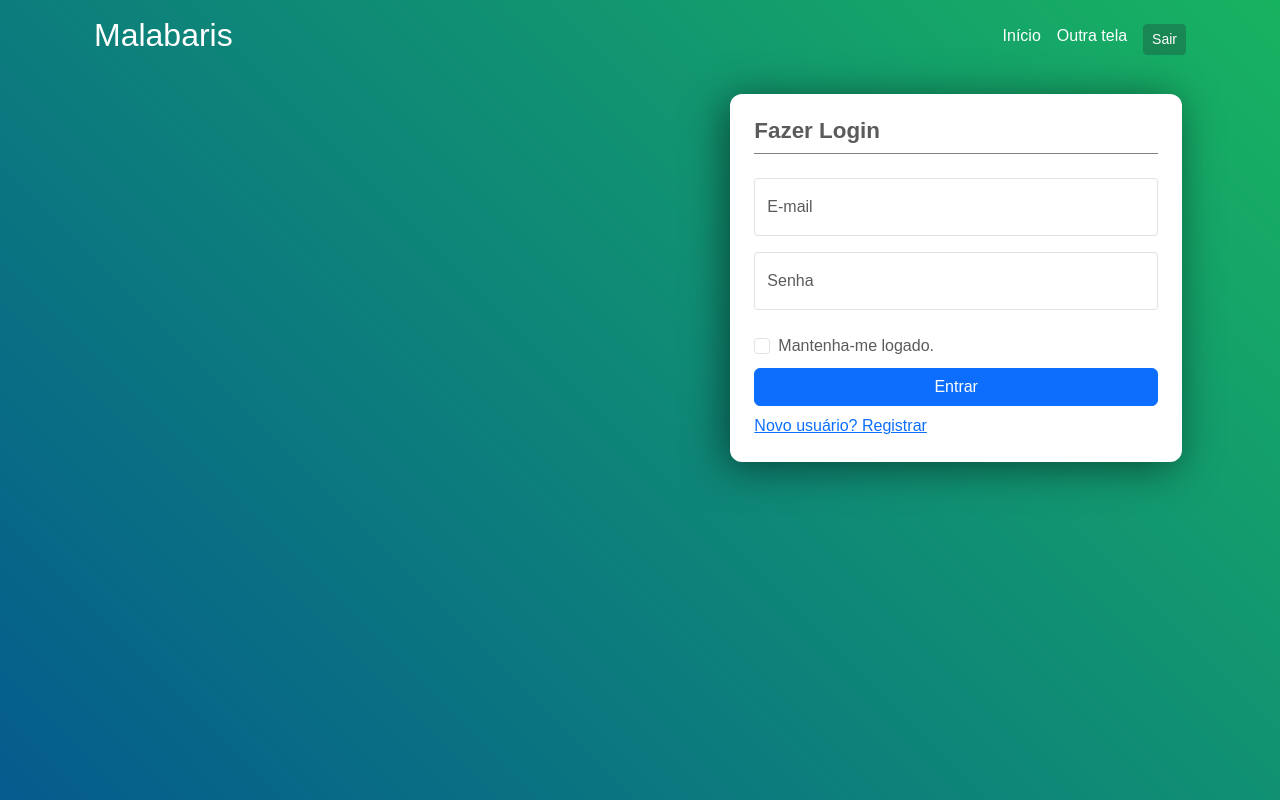
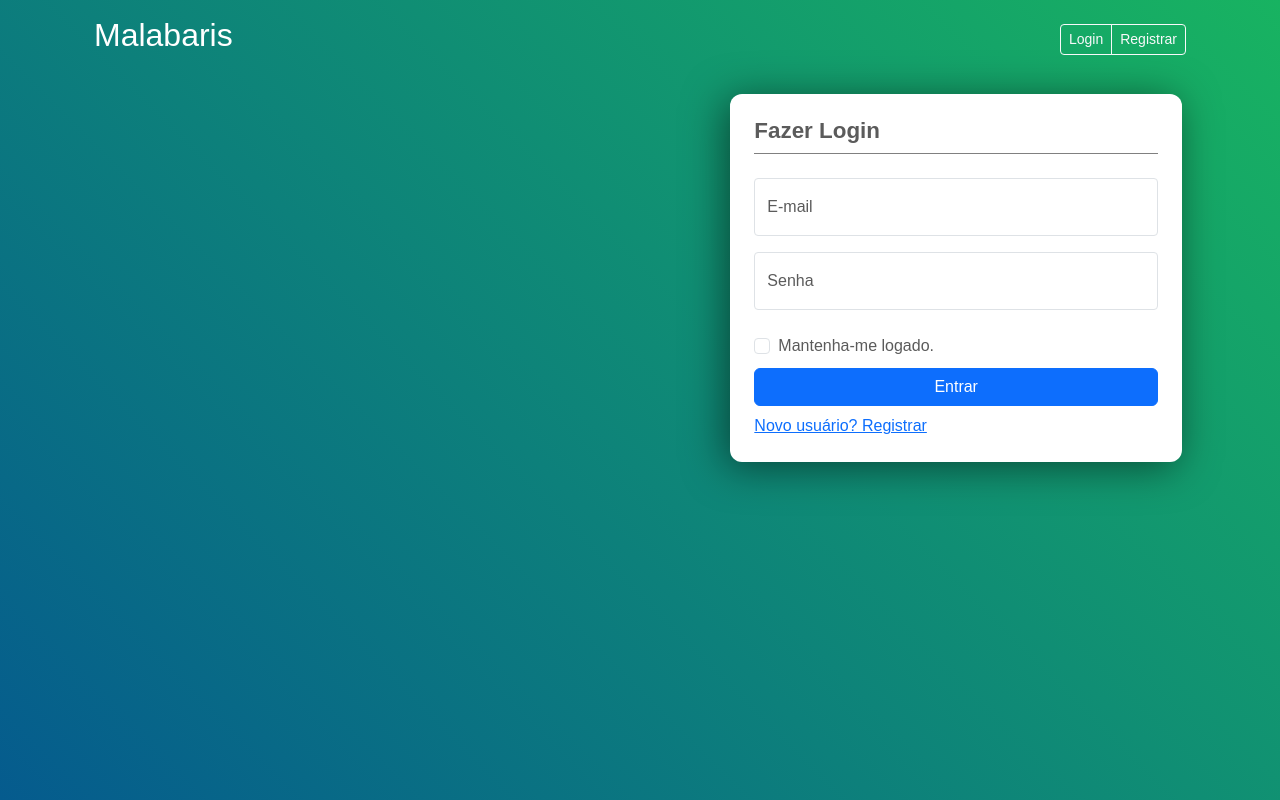
Before and after one commit to JohelPires/malabarista, a React (Create React App) app in the folder frontend/: page /login in a window 1280 px wide. Built offline with nearby package versions, Linux system fonts and the light colour scheme; a web font is replaced by a local one.

Commit message:
dropdown menu

```diff
--- a/frontend/src/components/Navbar.jsx
+++ b/frontend/src/components/Navbar.jsx
@@ -1,5 +1,5 @@
 import React from 'react'
-import { Button, Container, Stack } from 'react-bootstrap'
+import { Button, ButtonGroup, Container, Dropdown, DropdownButton, NavDropdown, Stack } from 'react-bootstrap'
 import { useNavigate } from 'react-router-dom'
 
 function Navbar({ isAuth, setIsAuth }) {
@@ -15,12 +15,36 @@ function Navbar({ isAuth, setIsAuth }) {
         <Container className='pt-3 pb-3'>
             <Stack gap={3} direction='horizontal'>
                 <h2>Malabaris</h2>
-                <h6 className='ms-auto'>Início</h6>
-                <h6>Outra tela</h6>
-                {/* <div className='vr'></div> */}
-                <Button onClick={logOut} size='sm' variant='success'>
-                    Sair
-                </Button>
+                {isAuth ? (
+                    <>
+                        <h6 className='ms-auto'>Início</h6>
+                        <DropdownButton as={ButtonGroup} size='sm' variant='success' title={isAuth.usuario.nome}>
+                            <Dropdown.Item eventKey='1'>Preferências</Dropdown.Item>
+                            <Dropdown.Item eventKey='2'>Another action</Dropdown.Item>
+                            <Dropdown.Item eventKey='3' active>
+                                Active Item
+                            </Dropdown.Item>
+                            <Dropdown.Divider />
+                            <Dropdown.Item onClick={logOut} eventKey='4'>
+                                Sair
+                            </Dropdown.Item>
+                        </DropdownButton>
+                        <h6>Outra tela</h6>
+
+                        <Button onClick={logOut} size='sm' variant='success'>
+                            Sair
+                        </Button>
+                    </>
+                ) : (
+                    <ButtonGroup className='ms-auto'>
+                        <Button variant='outline-light' size='sm' onClick={() => navigate('/login')}>
+                            Login
+                        </Button>
+                        <Button variant='outline-light' size='sm' onClick={() => navigate('/registrar')}>
+                            Registrar
+                        </Button>
+                    </ButtonGroup>
+                )}
             </Stack>
         </Container>
     )
```
Also changed, not shown: frontend/src/telas/Sobre.jsx (added, +7 -0 lines), 1 other file (tests, documents, lock files or other folders).
